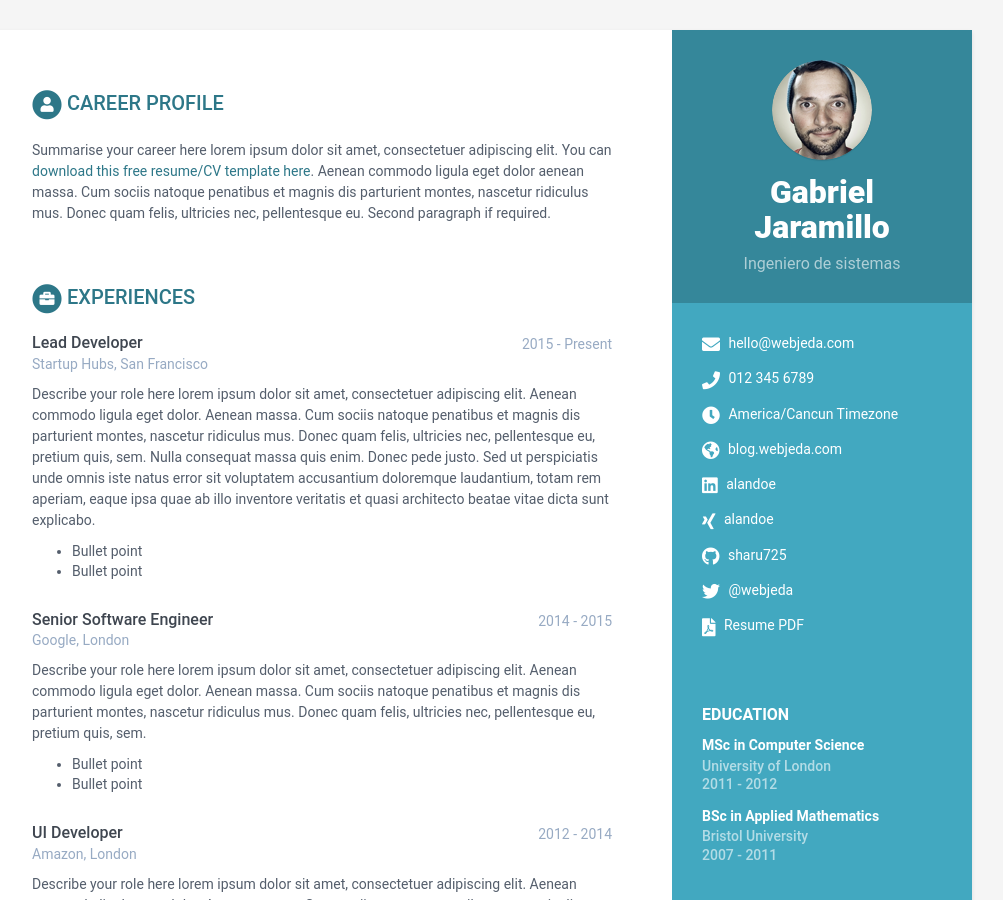
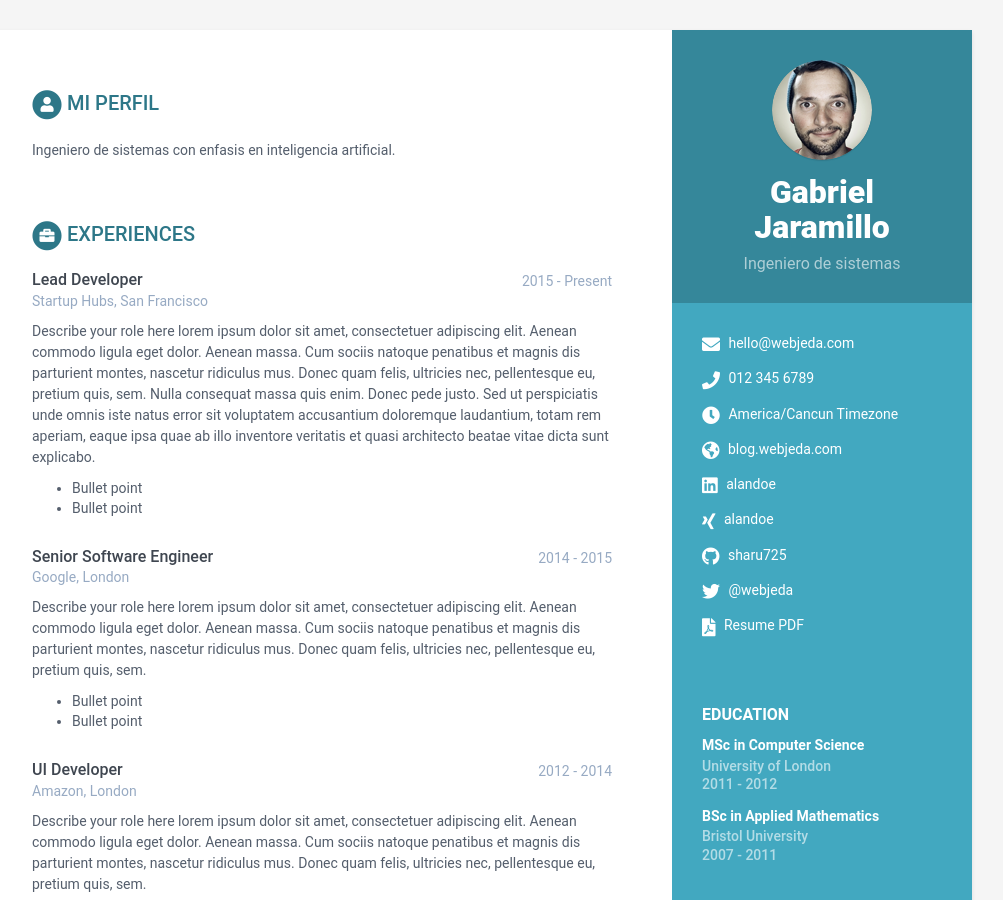
Before and after one commit to GabrielJaramilloCuberos/CV2, a Jekyll site: the page built from index.html, in a window 1280 px wide and 900 px high. Shown: the whole window, without its empty margins (168-1171 px from the left). Built offline with Jekyll 4.4.1, drawn with Linux system fonts in a browser that asks for light colours.

Commit message:
Cambia la seccion de perfil.

```diff
--- a/_data/data.yml
+++ b/_data/data.yml
@@ -55,14 +55,9 @@ sidebar:
           link:
 
 career-profile:
-    title: Career Profile
+    title: Mi perfil
     summary: |
-      Summarise your career here lorem ipsum dolor sit amet, consectetuer
-      adipiscing elit. You can [download this free resume/CV template here]().
-      Aenean commodo ligula eget dolor aenean massa. Cum sociis natoque
-      penatibus et magnis dis parturient montes, nascetur ridiculus mus.
-      Donec quam felis, ultricies nec, pellentesque eu.
-      Second paragraph if required.
+      Ingeniero de sistemas con enfasis en inteligencia artificial.
 education:
     title: Education
     info:
```
